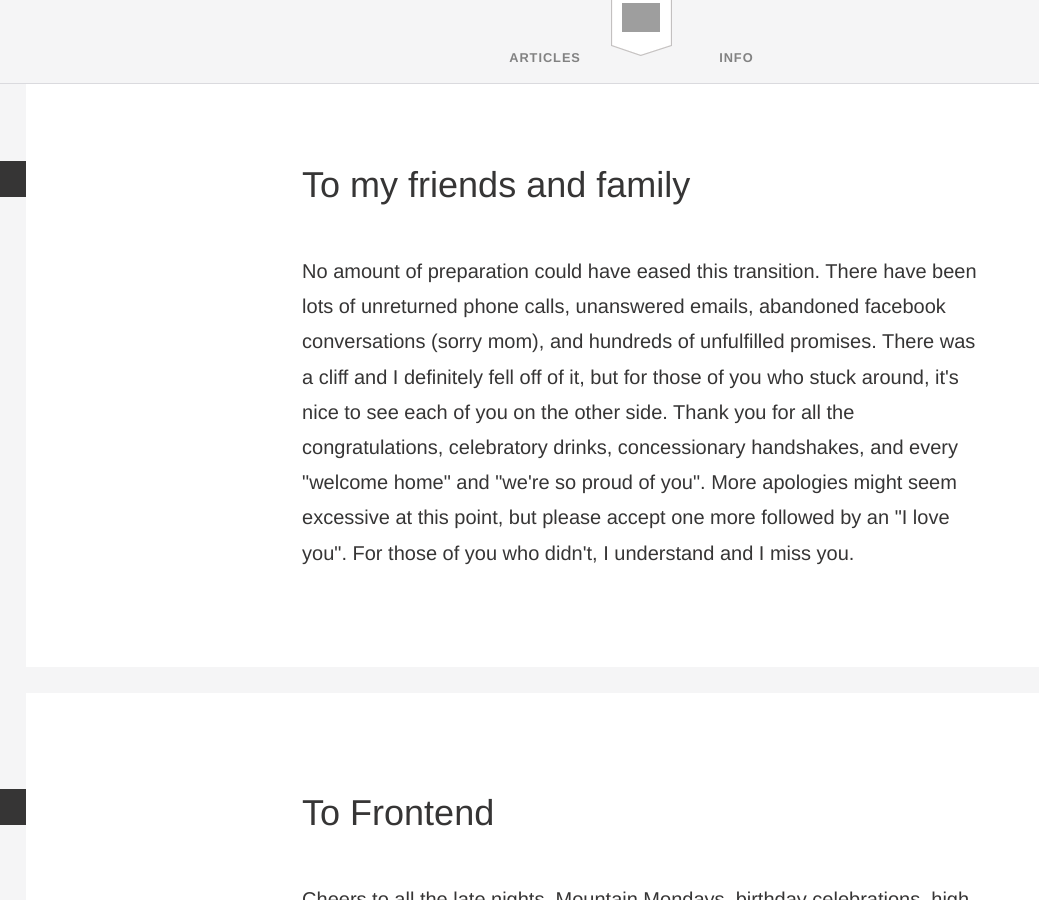
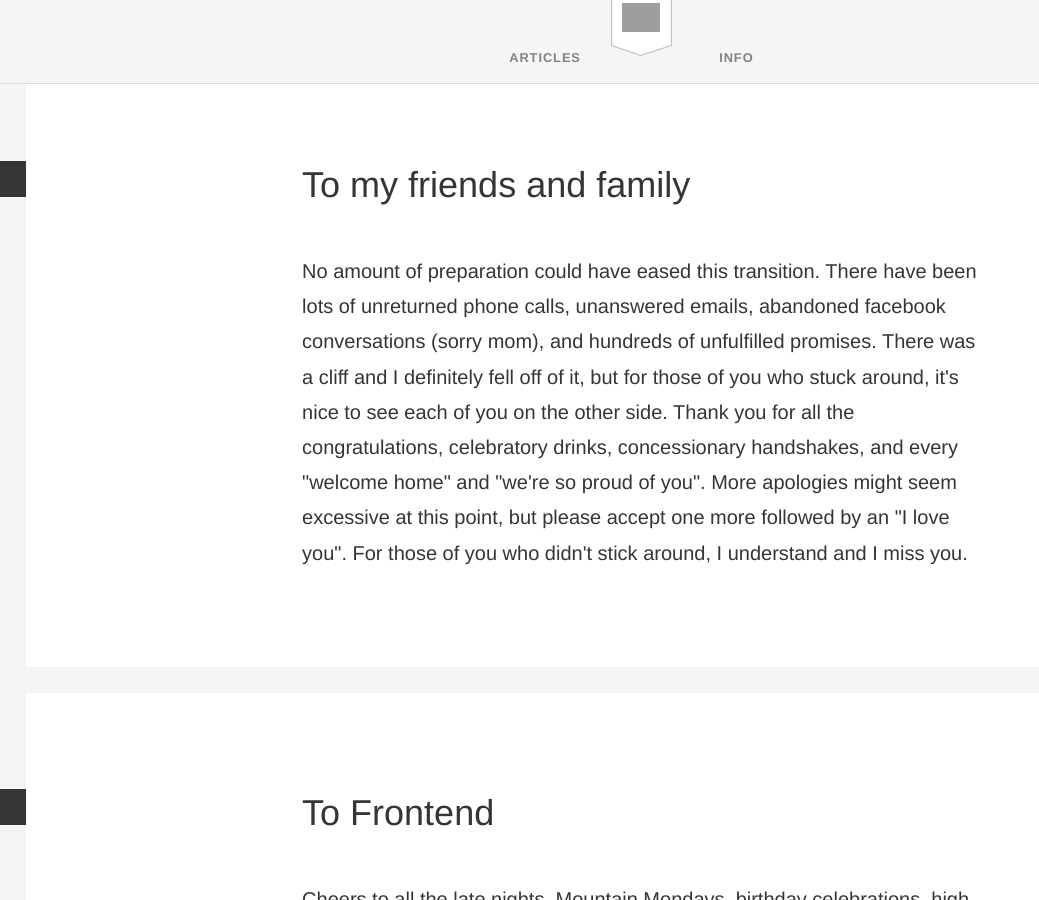
Before and after one commit to jeffreylouden/jeffreylouden.github.com, a Jekyll site: the page built from _posts/2012-02-19-thank-you.html, in a window 1280 px wide and 900 px high, scrolled down 1593 px. Shown: the whole window, without its empty margins (0-1039 px from the left). Built offline with Jekyll 4.4.1, drawn with Linux system fonts in a browser that asks for light colours; nearby versions of some CDN libraries; some of the changed text lies outside the part shown; grey boxes are pictures that could not be loaded.

Commit message:
more copy edits

```diff
--- a/_posts/2012-02-19-thank-you.html
+++ b/_posts/2012-02-19-thank-you.html
@@ -12,7 +12,7 @@ intro: There have been <a href="http://readlists.com/facffe6d/" title="The Tech
 </section>
 <section>
 	<h3>To my friends and family</h3>
-	<p>No amount of preparation could have eased this transition. There have been lots of unreturned phone calls, unanswered emails, abandoned facebook conversations (sorry mom), and hundreds of unfulfilled promises. There was a cliff and I definitely fell off of it, but for those of you who stuck around, it's nice to see each of you on the other side. Thank you for all the congratulations, celebratory drinks, concessionary handshakes, and every "welcome home" and "we're so proud of you". More apologies might seem excessive at this point, but please accept one more followed by an "I love you". For those of you who didn't, I understand and I miss you.</p>
+	<p>No amount of preparation could have eased this transition. There have been lots of unreturned phone calls, unanswered emails, abandoned facebook conversations (sorry mom), and hundreds of unfulfilled promises. There was a cliff and I definitely fell off of it, but for those of you who stuck around, it's nice to see each of you on the other side. Thank you for all the congratulations, celebratory drinks, concessionary handshakes, and every "welcome home" and "we're so proud of you". More apologies might seem excessive at this point, but please accept one more followed by an "I love you". For those of you who didn't stick around, I understand and I miss you.</p>
 </section>
 <section>
 	<h3>To Frontend</h3>
```
Also changed, not shown: other parts of _posts/2012-02-19-thank-you.html (+5 -2 lines).
